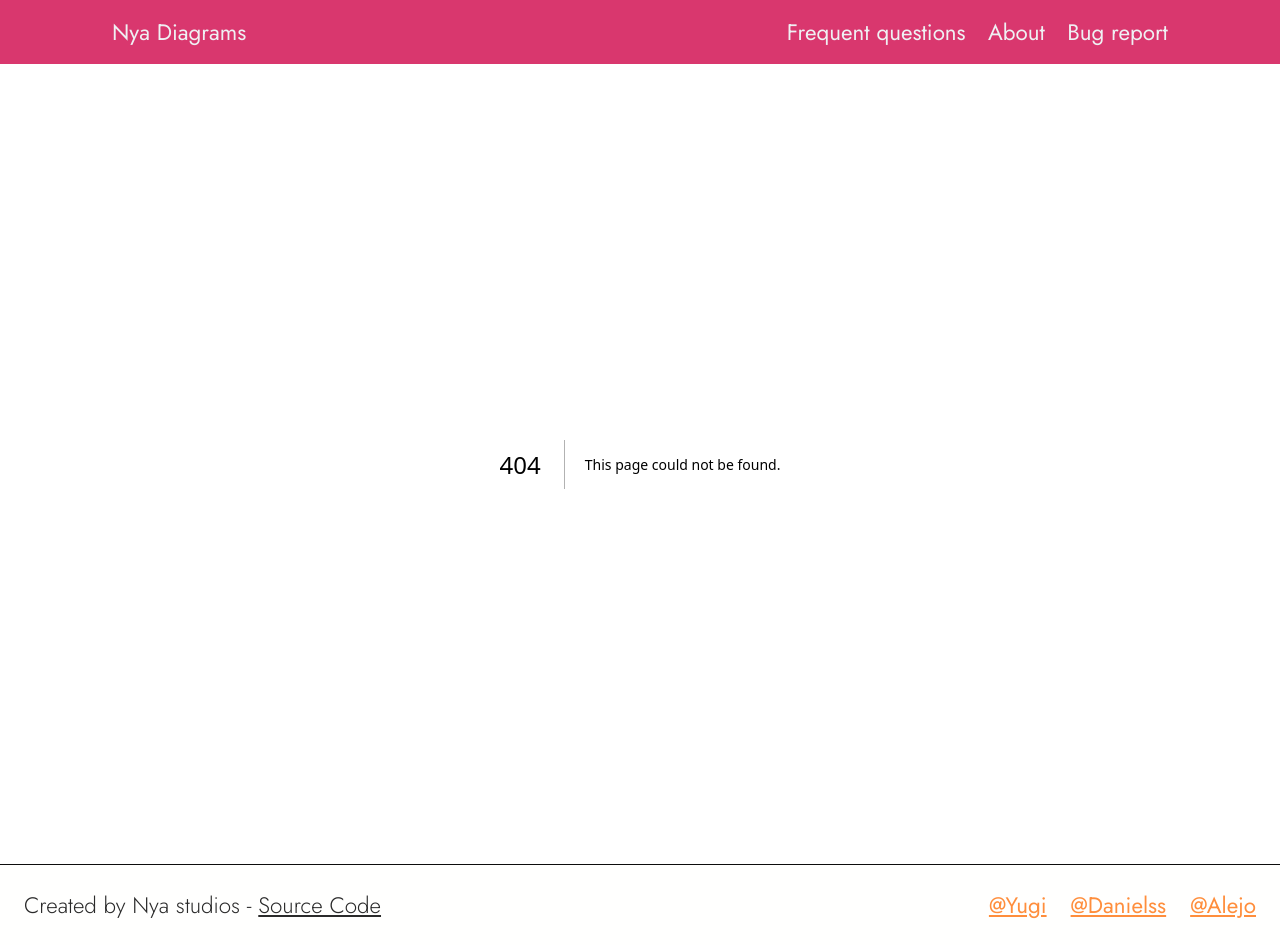
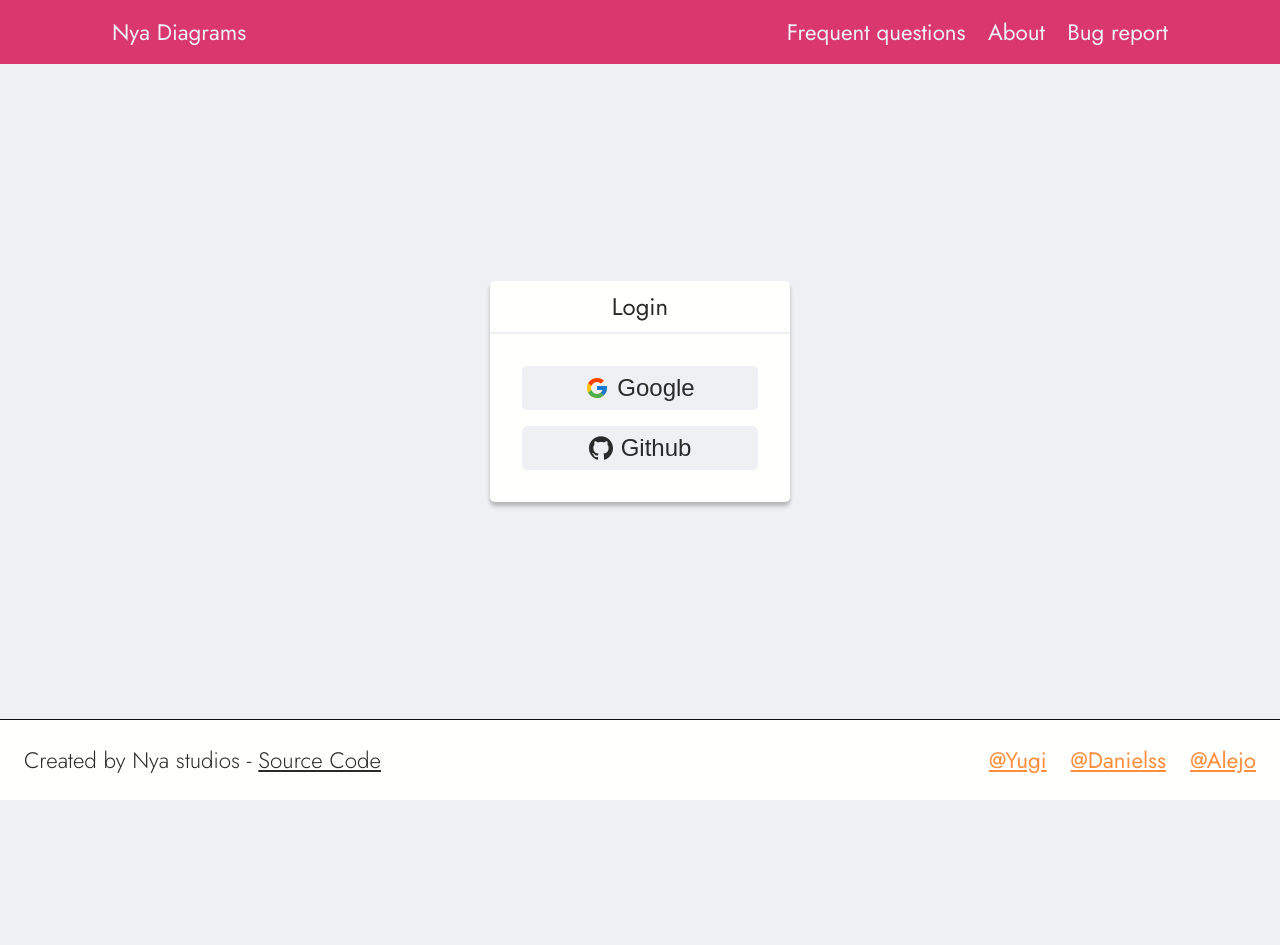
Before and after one commit to alejooroncoy/nya-diagrams-app, a Next.js app: page /login in a window 1280 px wide. Before the commit this address had no page. After the commit the page ends 800 px from the top, so only its background shows below. Built offline with nearby package versions, Linux system fonts and the light colour scheme.

Commit message:
feat: :sparkles: add login card

```diff
--- /dev/null
+++ b/src/app/login/page.module.css
@@ -0,0 +1,35 @@
+.login {
+  display: flex;
+  align-items: center;
+  justify-content: center;
+  flex: 1;
+
+  color: #2a2a2a;
+
+  &__card {
+    background: #fffffe;
+
+    width: 100%;
+    max-width: 300px;
+    border-radius: 5px;
+
+    display: flex;
+    flex-direction: column;
+
+    box-shadow: 0px 4px 4px rgba(0, 0, 0, 0.25);
+  }
+
+  &__header {
+    border-bottom: 2px solid #eff0f3;
+    text-align: center;
+
+    & h2 {
+      padding: 0.5rem;
+      font-weight: 400;
+    }
+  }
+
+  &__auth-buttons {
+    padding: 2rem;
+  }
+}
--- /dev/null
+++ b/src/app/login/page.tsx
@@ -0,0 +1,26 @@
+import { Metadata } from 'next';
+import styles from './page.module.css';
+
+import LoginButtons from '@/components/LoginButtons';
+
+export const metadata: Metadata = {
+  title: 'Login',
+  description: 'Generated by create next app',
+};
+
+const Login = () => {
+  return (
+    <main className={styles.login}>
+      <div className={styles.login__card}>
+        <header className={styles.login__header}>
+          <h2>Login</h2>
+        </header>
+        <div className={styles['login__auth-buttons']}>
+          <LoginButtons />
+        </div>
+      </div>
+    </main>
+  );
+};
+
+export default Login;
--- /dev/null
+++ b/src/components/LoginButtons/index.tsx
@@ -0,0 +1,19 @@
+import { FcGoogle } from 'react-icons/fc';
+import { SiGithub } from 'react-icons/si';
+
+import styles from './styles.module.css';
+
+const LoginButtons = () => {
+  return (
+    <div className={styles['login-buttons']}>
+      <button>
+        <FcGoogle /> Google
+      </button>
+      <button>
+        <SiGithub /> Github
+      </button>
+    </div>
+  );
+};
+
+export default LoginButtons;
--- /dev/null
+++ b/src/components/LoginButtons/styles.module.css
@@ -0,0 +1,25 @@
+.login-buttons {
+  display: flex;
+  flex-direction: column;
+  gap: 1rem;
+
+  & button {
+    padding: 0.5rem;
+    font-size: 1.5em;
+
+    border: none;
+    border-radius: 5px;
+
+    background: #eff0f3;
+    color: #2a2a2a;
+
+    display: flex;
+    align-items: center;
+    justify-content: center;
+    gap: 0.5rem;
+
+    &:hover {
+      cursor: pointer;
+    }
+  }
+}
```
